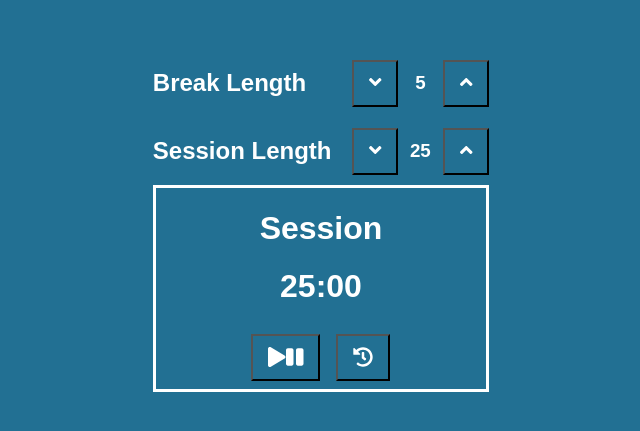
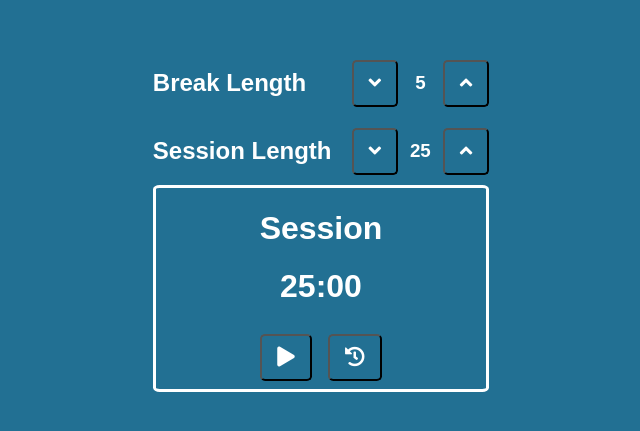
Before and after one commit to Bilal44/FreeCodeCamp-Projects, a React (Create React App) app in the folder fcc-clock/: page / in a window 1280 px wide. Shown: the part 179-610 px from the top of the page, without its empty margins (319-959 px from the left). Built offline with nearby package versions, Linux system fonts and the light colour scheme.

Commit message:
Replace FA js with css to resolve svg conversion issue, Enable state-based icon swap for Play/Pause button

```diff
--- a/fcc-clock/public/index.html
+++ b/fcc-clock/public/index.html
@@ -1,18 +1,19 @@
 <!DOCTYPE html>
 <html lang="en">
+
 <head>
   <meta charset="utf-8" />
   <link rel="icon" href="%PUBLIC_URL%/favicon.ico" />
   <meta name="viewport" content="width=device-width, initial-scale=1" />
   <meta name="theme-color" content="#000000" />
-    <meta
-      name="description"
-      content="Web site created using create-react-app"
-    />
+  <meta name="description" content="Web site created using create-react-app" />
   <link rel="apple-touch-icon" href="%PUBLIC_URL%/logo192.png" />
   <link rel="manifest" href="%PUBLIC_URL%/manifest.json" />
+  <!--font awesome-->
+  <link href="https://cdnjs.cloudflare.com/ajax/libs/font-awesome/5.13.0/css/all.min.css" rel="stylesheet" />
   <title>25 + 5 Clock</title>
 </head>
+
 <body>
   <noscript>You need to enable JavaScript to run this app.</noscript>
   <div id="root"></div>
@@ -21,6 +22,4 @@
 <!--freecodecamp tests-->
 <script src="https://cdn.freecodecamp.org/testable-projects-fcc/v1/bundle.js"></script>
 
-      <!--font awesome-->
-  <script src="https://cdnjs.cloudflare.com/ajax/libs/font-awesome/5.13.0/js/all.min.js"></script>
 </html>
--- a/fcc-clock/src/App.css
+++ b/fcc-clock/src/App.css
@@ -15,6 +15,7 @@ button {
   cursor: pointer;
   font-size: 1.25em;
   padding: 0.5em 0.75em;
+  border-radius: 10%;
 }
 
 button.left {
@@ -35,6 +36,7 @@ button.left {
 
 .clock-wrapper {
   border-style: solid;
+  border-radius: 2%;
 }
 
 .clock-wrapper button {
--- a/fcc-clock/src/Clock.js
+++ b/fcc-clock/src/Clock.js
@@ -121,7 +121,8 @@ export class Clock extends React.Component {
             breakLength,
             sessionLength,
             timeLeft,
-            currentTimer
+            currentTimer,
+            isPlaying
         } = this.state;
 
         return (
@@ -141,7 +142,7 @@ export class Clock extends React.Component {
                 <div className="clock-wrapper">
                     <h1 id="timer-label">{currentTimer}</h1>
                     <h1 id="time-left">{convertToTime(timeLeft)}</h1>
-                    <button id="start_stop" onClick={handlePlayPause}><i className="fas fa-play"></i><i className="fas fa-pause"></i></button>
+                    <button id="start_stop" onClick={handlePlayPause}><i className={`fas fa-${isPlaying ? "pause" : "play"}`}></i></button>
                     <button id="reset" onClick={handleReset}><i className="fas fa-history"></i></button>
                     <audio id="beep" src="https://raw.githubusercontent.com/freeCodeCamp/cdn/master/build/testable-projects-fcc/audio/BeepSound.wav" />
                 </div>
```
Lines whose indentation alone changed are shown as unchanged.
